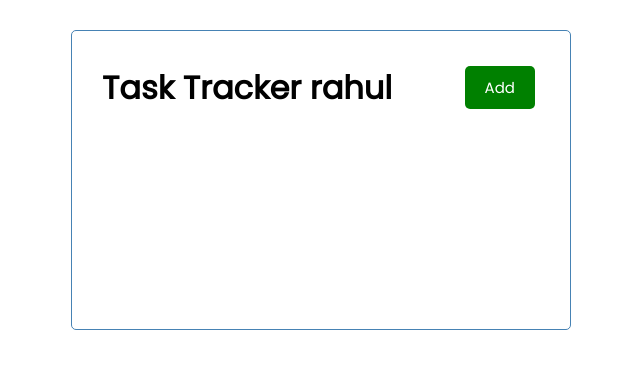
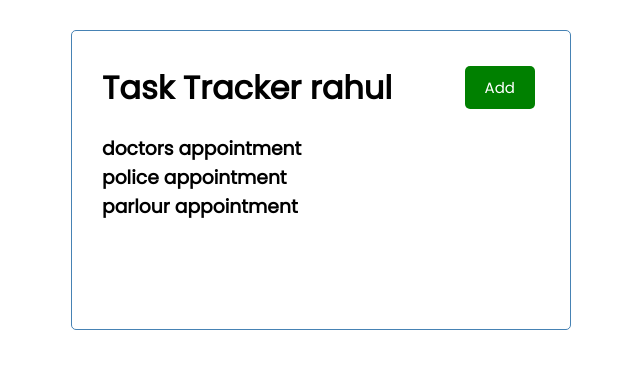
Before and after one commit to Rahul-Devloper/task-tracker, a React (Create React App) app: page / in a window 1280 px wide. Shown: the top 368 px of the page, without its empty margins (319-959 px from the left). Built offline with nearby package versions, Linux system fonts and the light colour scheme.

Commit message:
react states

```diff
--- a/src/App.js
+++ b/src/App.js
@@ -1,9 +1,11 @@
 import Header from './components/Header'
+import Tasks from './components/Tasks'
 
 const App =()=> {
  return (
     <div className="container">
       <Header />
+      <Tasks />
     </div>
   );
 }
--- a/src/components/Header.js
+++ b/src/components/Header.js
@@ -1,6 +1,6 @@
 import React from 'react'
 import PropTypes from 'prop-types'
-import Button from './button'
+import Button from './Button'
 
 
 const Header = ({title}) => {
--- /dev/null
+++ b/src/components/Tasks.js
@@ -0,0 +1,34 @@
+import React from 'react'
+import { useState } from 'react'
+
+const Tasks = () => {
+    const [tasks, setTasks] = useState([
+        {
+            id:1,
+            text: 'doctors appointment',
+            day: 'Feb 5',
+            reminder: true,
+        },
+        {
+            id:2,
+            text: 'police appointment',
+            day: 'Feb 6',
+            reminder: true,
+        },
+        {
+            id:3,
+            text: 'parlour appointment',
+            day: 'Feb 8',
+            reminder: false,
+        }
+    ])
+    return (
+        <>
+            {tasks.map((task)=>(
+                <h3 key={task.id}>{task.text}</h3>
+            ))}
+        </>
+    )
+}
+
+export default Tasks
```
